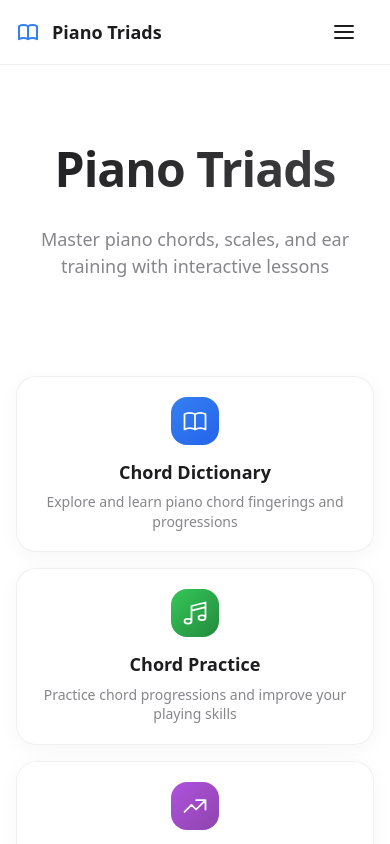
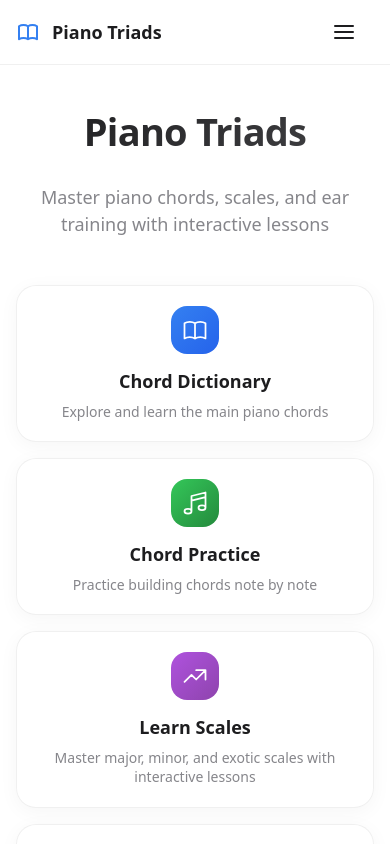
Before and after one commit to guilpejon/piano-triads, a SvelteKit app: page / in a window 390 px wide. Shown: the top 844 px of the page. Built offline with nearby package versions, Linux system fonts and the light colour scheme.

Commit message:
Improve mobile UI

```diff
--- a/src/app.css
+++ b/src/app.css
@@ -49,7 +49,7 @@
 }
 
 .main-title {
-  font-size: clamp(48px, 8vw, 96px);
+  font-size: clamp(38px, 8vw, 96px);
   font-weight: 700;
   letter-spacing: -0.02em;
   line-height: 1.05;
--- a/src/routes/+page.svelte
+++ b/src/routes/+page.svelte
@@ -24,7 +24,7 @@
           </div>
           <div class="card-content">
             <h2 class="card-title">Chord Dictionary</h2>
-            <p class="card-description">Explore and learn piano chord fingerings and progressions</p>
+            <p class="card-description">Explore and learn the main piano chords</p>
           </div>
           <div class="card-arrow">
             <svg width="16" height="16" fill="none" stroke="currentColor" viewBox="0 0 24 24">
@@ -41,7 +41,7 @@
           </div>
           <div class="card-content">
             <h2 class="card-title">Chord Practice</h2>
-            <p class="card-description">Practice chord progressions and improve your playing skills</p>
+            <p class="card-description">Practice building chords note by note</p>
           </div>
           <div class="card-arrow">
             <svg width="16" height="16" fill="none" stroke="currentColor" viewBox="0 0 24 24">
@@ -95,9 +95,9 @@
     align-items: center;
     justify-content: center;
     min-height: calc(100vh - 4rem); /* Account for navbar */
-    padding: 3rem 0;
+    padding: 1rem 0;
 		.header-section {
-			margin-bottom: 4rem;
+			margin-bottom: 1rem;
 			h1 {
 				margin-bottom: 2rem;
 			}
--- a/src/routes/chord-dictionary/+page.svelte
+++ b/src/routes/chord-dictionary/+page.svelte
@@ -257,7 +257,7 @@
     min-height: calc(90vh - 4rem); /* Account for navbar */
     padding: 2rem 0;
     .main-title {
-      font-size: clamp(48px, 8vw, 70px);
+      font-size: clamp(38px, 8vw, 70px);
     }
   }
 
--- a/src/routes/chord-practice/+page.svelte
+++ b/src/routes/chord-practice/+page.svelte
@@ -320,7 +320,7 @@
     min-height: calc(90vh - 4rem);
     padding: 2rem 0;
     .main-title {
-      font-size: clamp(48px, 8vw, 70px);
+      font-size: clamp(38px, 8vw, 70px);
     }
   }
 
@@ -616,7 +616,7 @@
     }
 
     .main-title {
-      font-size: clamp(32px, 6vw, 48px) !important;
+      font-size: clamp(38px, 8vw, 70px);
     }
 
     .page-description {
@@ -692,7 +692,7 @@
     }
 
     .main-title {
-      font-size: clamp(28px, 5vw, 36px) !important;
+      font-size: clamp(38px, 5vw, 36px) !important;
     }
 
     .page-description {
@@ -710,11 +710,12 @@
 
     .chord-display {
       font-size: clamp(3rem, 3.5vw, 2rem);
+      padding-bottom: 2rem;
     }
 
     .chord-tone-rule {
       font-size: 1rem;
-      margin-top: -1.5rem;
+      margin-top: -0.5rem;
     }
 
     .game-info {
@@ -760,7 +761,7 @@
 
 		.chord-practice-wrapper{
 			.header-section{
-				padding: 1rem 0;
+				padding: 2rem 0;
 			}
 
 			.main-title{
--- a/src/routes/learn-scales/+page.svelte
+++ b/src/routes/learn-scales/+page.svelte
@@ -163,7 +163,7 @@
   }
 
   .learn-scales-wrapper .main-title {
-    font-size: clamp(48px, 8vw, 70px);
+    font-size: clamp(38px, 8vw, 70px);
   }
 
   /* Navigation */
--- a/src/routes/pitch-training/+page.svelte
+++ b/src/routes/pitch-training/+page.svelte
@@ -799,7 +799,7 @@
 			}
 		}
     .main-title {
-      font-size: clamp(28px, 5vw, 36px) !important;
+      font-size: clamp(38px, 5vw, 36px) !important;
     }
 
     .page-description {
@@ -851,8 +851,8 @@
     }
 
     .replay-button {
-      width: 4.25rem;
-      height: 4.25rem;
+      width: 3.25rem;
+      height: 3.25rem;
     }
 
     .replay-icon {
@@ -1017,14 +1017,14 @@
           class:active={currentMode === 'note'}
           on:click={() => switchMode('note')}
         >
-          Note Mode
+          Notes
         </button>
         <button
           class="mode-button chord-mode"
           class:active={currentMode === 'chord'}
           on:click={() => switchMode('chord')}
         >
-          Chord Mode
+          Chords
         </button>
 						</div>
     </section>
```
